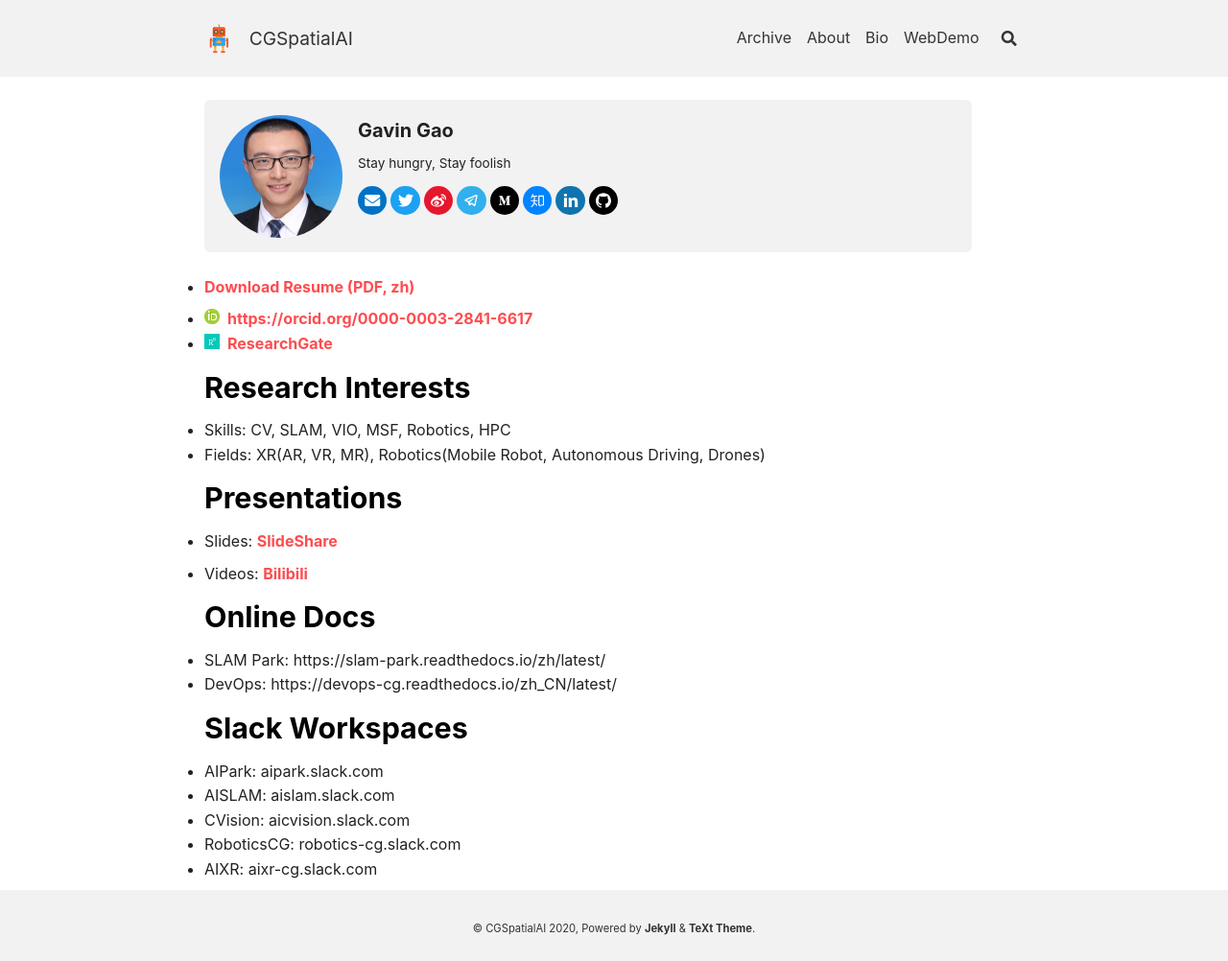
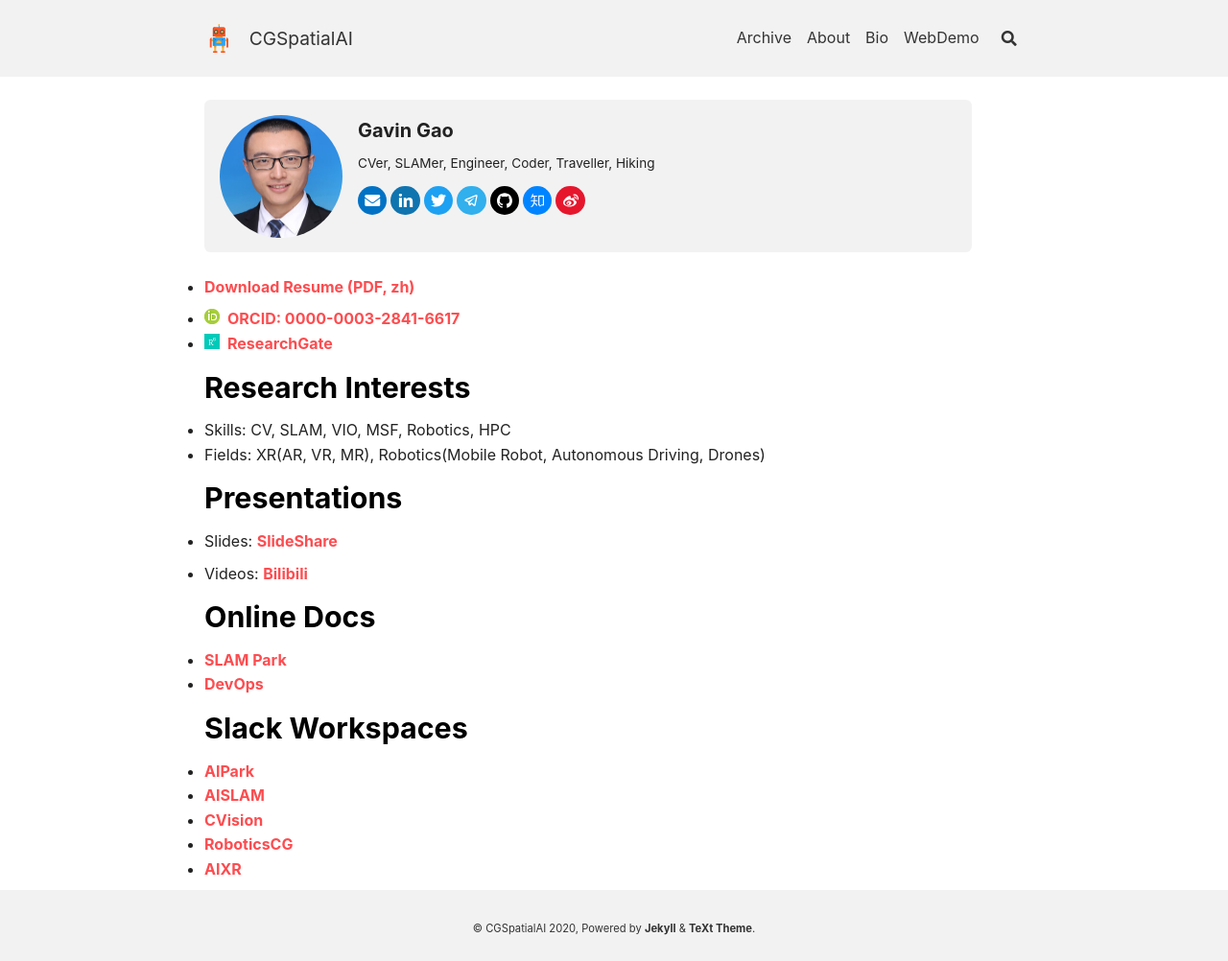
Before and after one commit to cggos/spatial-ai, a Jekyll site: the page built from bio.md, in a window 1280 px wide. Shown: the whole page at 96% size. Built offline with Jekyll 4.4.1, drawn with Linux system fonts in a browser that asks for light colours; nearby versions of some CDN libraries.

Commit message:
update Bio

```diff
--- a/_config.yml
+++ b/_config.yml
@@ -38,18 +38,18 @@ author:
   name      : Gavin Gao
   url       : https://cggos.github.io
   avatar    : /assets/images/avatar/ghc.jpg # path or url of avatar image (square)
-  bio       : 'Stay hungry, Stay foolish'
+  bio       : 'CVer, SLAMer, Engineer, Coder, Traveller, Hiking'
   email     : cggos@outlook.com
+  github    : cggos # "user_name" the last part of your profile url, e.g. https://github.com/user_name
   facebook  : # "user_name" the last part of your profile url, e.g. https://www.facebook.com/user_name
   twitter   : CGiABC # "user_name" the last part of your profile url, e.g. https://twitter.com/user_name
   weibo     : cggone # "user_id"   the last part of your profile url, e.g. https://www.weibo.com/user_id/profile?...
   googleplus: # "user_id"   the last part of your profile url, e.g. https://plus.google.com/u/0/user_id
-  telegram  : cggos # "user_name" the last part of your profile url, e.g. https://t.me/user_name
-  medium    : "@cgabc" # "user_name" the last part of your profile url, e.g. https://medium.com/user_name
+  telegram  : CGiABC # "user_name" the last part of your profile url, e.g. https://t.me/user_name
+  medium    : # "@cgabc" # "user_name" the last part of your profile url, e.g. https://medium.com/user_name
   zhihu     : gaohongchen01 # "user_name" the last part of your profile url, e.g. https://www.zhihu.com/people/user_name
   douban    : # "user_name" the last part of your profile url, e.g. https://www.douban.com/people/user_name
   linkedin  : CGABC # "user_name" the last part of your profile url, e.g. https://www.linkedin.com/in/user_name
-  github    : cggos # "user_name" the last part of your profile url, e.g. https://github.com/user_name
   npm       : # "user_name" the last part of your profile url, e.g. https://www.npmjs.com/~user_name
 
 
--- a/_includes/author-links.html
+++ b/_includes/author-links.html
@@ -36,18 +36,18 @@
       </li>
     {%- endif -%}
 
+    {%- if _author.linkedin -%}
+      <li title="{{ _locale_string_follow | replace: '[NAME]', 'Linkedin' }}">
+        <a class="button button--circle linkedin-button" itemprop="sameAs" href="https://www.linkedin.com/in/{{ _author.linkedin }}" target="_blank">
+          <div class="icon">{%- include svg/icon/social/linkedin.svg -%}</div>
+        </a>
+      </li>
+    {%- endif -%}
+
     {%- if _author.twitter -%}
       <li title="{{ _locale_string_follow | replace: '[NAME]', 'Twitter' }}">
         <a class="button button--circle twitter-button" itemprop="sameAs" href="https://twitter.com/{{ _author.twitter }}" target="_blank">
           <div class="icon">{%- include svg/icon/social/twitter.svg -%}</div>
-        </a>
-      </li>
-    {%- endif -%}
-
-    {%- if _author.weibo -%}
-      <li title="{{ _locale_string_follow | replace: '[NAME]', 'Weibo' }}">
-        <a class="button button--circle weibo-button" itemprop="sameAs" href="https://weibo.com/{{ _author.weibo }}" target="_blank">
-          <div class="icon">{%- include svg/icon/social/weibo.svg -%}</div>
         </a>
       </li>
     {%- endif -%}
@@ -76,30 +76,6 @@
       </li>
     {%- endif -%}
 
-    {%- if _author.zhihu -%}
-      <li title="{{ _locale_string_follow | replace: '[NAME]', 'Zhihu' }}">
-        <a class="button button--circle zhihu-button" itemprop="sameAs" href="https://www.zhihu.com/people/{{ _author.zhihu }}" target="_blank">
-          <div class="icon">{%- include svg/icon/social/zhihu.svg -%}</div>
-        </a>
-      </li>
-    {%- endif -%}
-
-    {%- if _author.douban -%}
-      <li title="{{ _locale_string_follow | replace: '[NAME]', 'Douban' }}">
-        <a class="button button--circle douban-button" itemprop="sameAs" href="https://www.douban.com/people/{{ _author.douban }}" target="_blank">
-          <div class="icon">{%- include svg/icon/social/douban.svg -%}</div>
-        </a>
-      </li>
-    {%- endif -%}
-
-    {%- if _author.linkedin -%}
-      <li title="{{ _locale_string_follow | replace: '[NAME]', 'Linkedin' }}">
-        <a class="button button--circle linkedin-button" itemprop="sameAs" href="https://www.linkedin.com/in/{{ _author.linkedin }}" target="_blank">
-          <div class="icon">{%- include svg/icon/social/linkedin.svg -%}</div>
-        </a>
-      </li>
-    {%- endif -%}
-
     {%- if _author.github -%}
       <li title="{{ _locale_string_follow | replace: '[NAME]', 'Github' }}">
         <a class="button button--circle github-button" itemprop="sameAs" href="https://github.com/{{ _author.github }}" target="_blank">
@@ -116,5 +92,29 @@
       </li>
     {%- endif -%}
 
+    {%- if _author.zhihu -%}
+      <li title="{{ _locale_string_follow | replace: '[NAME]', 'Zhihu' }}">
+        <a class="button button--circle zhihu-button" itemprop="sameAs" href="https://www.zhihu.com/people/{{ _author.zhihu }}" target="_blank">
+          <div class="icon">{%- include svg/icon/social/zhihu.svg -%}</div>
+        </a>
+      </li>
+    {%- endif -%}
+
+    {%- if _author.weibo -%}
+      <li title="{{ _locale_string_follow | replace: '[NAME]', 'Weibo' }}">
+        <a class="button button--circle weibo-button" itemprop="sameAs" href="https://weibo.com/{{ _author.weibo }}" target="_blank">
+          <div class="icon">{%- include svg/icon/social/weibo.svg -%}</div>
+        </a>
+      </li>
+    {%- endif -%}
+
+    {%- if _author.douban -%}
+      <li title="{{ _locale_string_follow | replace: '[NAME]', 'Douban' }}">
+        <a class="button button--circle douban-button" itemprop="sameAs" href="https://www.douban.com/people/{{ _author.douban }}" target="_blank">
+          <div class="icon">{%- include svg/icon/social/douban.svg -%}</div>
+        </a>
+      </li>
+    {%- endif -%}
+
   </ul>
 </div>
--- a/bio.md
+++ b/bio.md
@@ -28,7 +28,7 @@ key: page-bio
 
 * [Download Resume (PDF, zh)](http://gofile.me/5lGth/Dh3dvADvJ)
 
-* <div itemscope itemtype="https://schema.org/Person"><a itemprop="sameAs" content="https://orcid.org/0000-0003-2841-6617" href="https://orcid.org/0000-0003-2841-6617" target="orcid.widget" rel="me noopener noreferrer" style="vertical-align:top;"><img src="assets/images/logo_orcid.png" style="width:1em;margin-right:.5em;" alt="ORCID iD icon">https://orcid.org/0000-0003-2841-6617</a></div>
+* <div itemscope itemtype="https://schema.org/Person"><a itemprop="sameAs" content="https://orcid.org/0000-0003-2841-6617" href="https://orcid.org/0000-0003-2841-6617" target="orcid.widget" rel="me noopener noreferrer" style="vertical-align:top;"><img src="assets/images/logo_orcid.png" style="width:1em;margin-right:.5em;" alt="ORCID iD icon">ORCID: 0000-0003-2841-6617</a></div>
 
 * <a href="https://www.researchgate.net/profile/Hongchen-Gao"><img src="assets/images/logo_rg.png" style="width:1em;margin-right:.5em;" alt="ResearchGate icon">ResearchGate</a>
 
@@ -45,13 +45,13 @@ key: page-bio
 
 ## Online Docs
 
-* SLAM Park: https://slam-park.readthedocs.io/zh/latest/
-* DevOps: https://devops-cg.readthedocs.io/zh_CN/latest/
+* [SLAM Park](https://slam-park.readthedocs.io/zh/latest/)
+* [DevOps](https://devops-cg.readthedocs.io/zh_CN/latest/)
 
 ## Slack Workspaces
 
-* AIPark: aipark.slack.com
-* AISLAM: aislam.slack.com
-* CVision: aicvision.slack.com
-* RoboticsCG: robotics-cg.slack.com
-* AIXR: aixr-cg.slack.com
+* [AIPark](aipark.slack.com)
+* [AISLAM](aislam.slack.com)
+* [CVision](aicvision.slack.com)
+* [RoboticsCG](robotics-cg.slack.com)
+* [AIXR](aixr-cg.slack.com)
```
